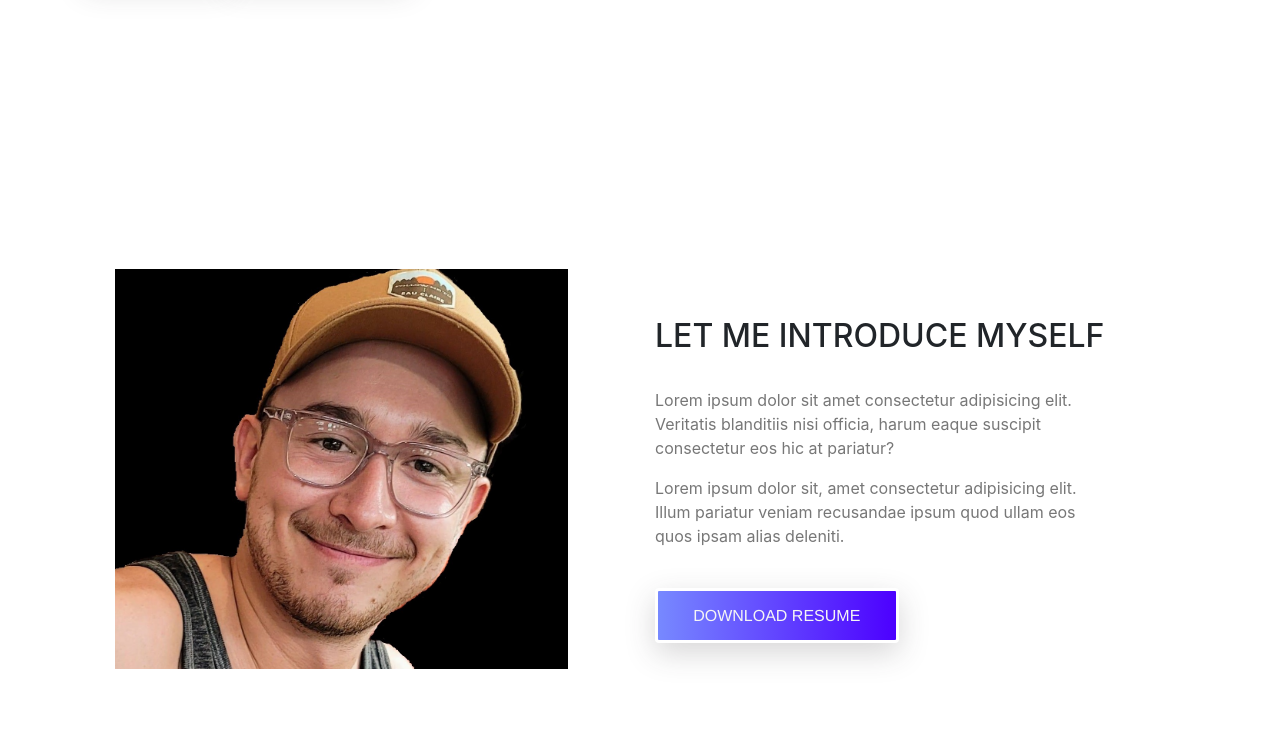
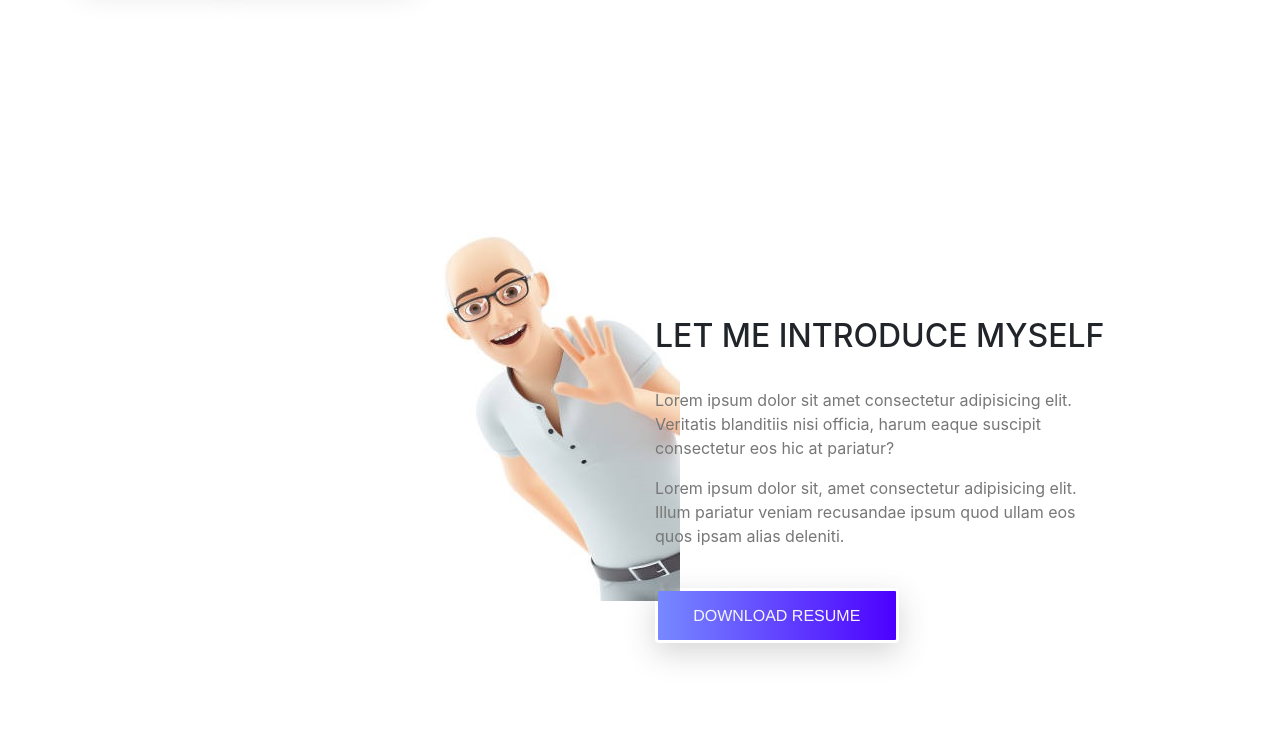
Before and after one commit to ausmo/Portfolio2.0, a plain HTML site: page index.html in a window 1280 px wide. Shown: the part 542-1280 px from the top of the page. Drawn offline with Linux system fonts and the light colour scheme.

Commit message:
final commit

```diff
--- a/css/style.css
+++ b/css/style.css
@@ -81,8 +81,8 @@
 
 .aboutUsImage{
     max-height: 400px;
-    margin-top: 200px;
-    margin-left: 100px;
+    margin-top: 150px;
+    margin-left: 350px;
 }
 
 .about-title{
--- a/index.html
+++ b/index.html
@@ -120,9 +120,9 @@
       <div class="container-fluid">
         <div class="row">
           <div class="col-lg-6 col-md-12">
-            <div class="about-image">
+            <div class="about-image2">
               <img
-                src="./img/me2.jpg"
+                src="./img/wave.jpg"
                 alt="About us"
                 class="img-fluid aboutUsImage"
               />
@@ -331,7 +331,6 @@
                 </div>
                 <div class="social text-center">
                     <h5 class="text-uppercase">Follow Me</h5>
-                    <a href="https://www.instagram.com/_austin__moore_/?hl=en"><i class="fab fa-instagram"></i></a>
                     <a href="https://github.com/ausmo"><i class="fab fa-github"></i></a>
                     <a href="https://www.linkedin.com/in/austin-moore-14134a1b/"><i class="fab fa-linkedin"></i></a>
                 </div>
```
Also changed, not shown: img/wave.jpg (added), 1 other file.
